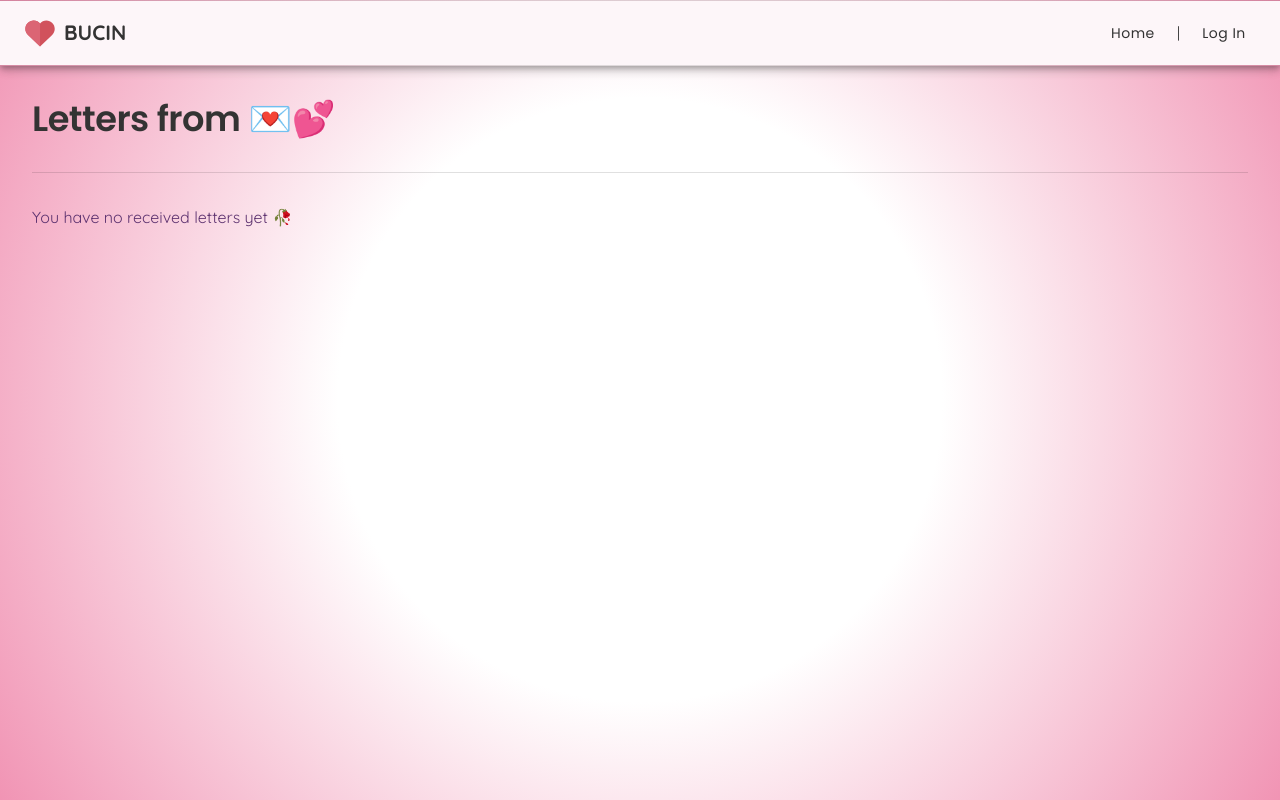
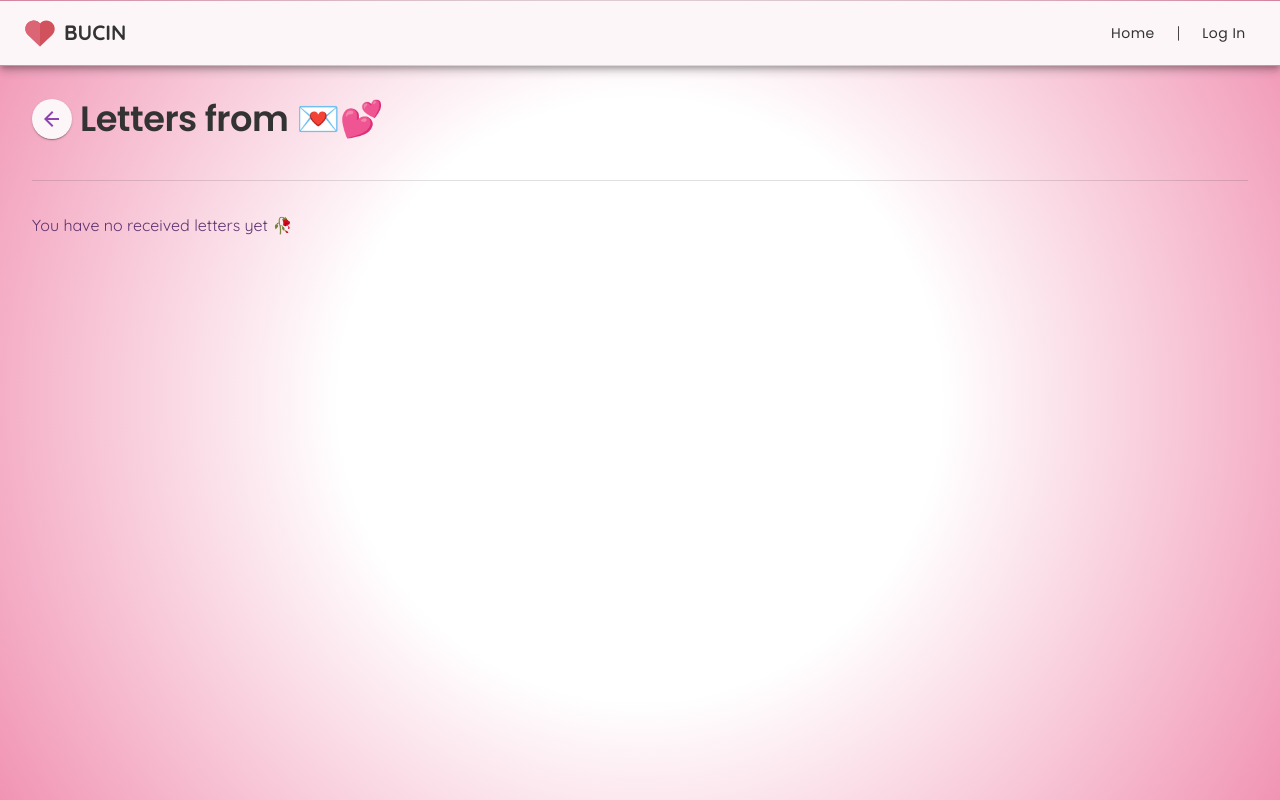
Before and after one commit to ratukf/bucin, a React (Vite) app: page /letters-received in a window 1280 px wide. Built offline with nearby package versions, Linux system fonts and the light colour scheme.

Commit message:
feat: add navigation to each Letter (navigate to /letter/:id) in Dashboard, Letters Received, and Letters Sent Page

```diff
--- a/src/pages/DashboardPage.jsx
+++ b/src/pages/DashboardPage.jsx
@@ -107,7 +107,19 @@ export const DashboardPage = () => {
                   </WhiteBoxComponent>
                 </Grid>
                 {/* Recent Letters */}
-                <Grid size={{ xs: 12, md: 6 }}>
+                <Grid
+                  size={{ xs: 12, md: 6 }}
+                  sx={{
+                    cursor: 'pointer',
+                    transition: 'box-shadow 0.2s, transform 0.2s',
+                    borderRadius: 4,
+                    '&:hover': {
+                      boxShadow: 8,
+                      transform: 'scale(1.02)',
+                    },
+                  }}
+                  onClick={() => nav(`../letter/${data?.lettersReceived[0]?.id}`)}
+                >
                   <WhiteBoxComponent>
                     <motion.div
                       initial={{ opacity: 0, y: 30 }}
@@ -139,6 +151,7 @@ export const DashboardPage = () => {
                           <Button
                             key={letter.id || letter.title}
                             sx={{ textAlign: 'left', width: '100%' }}
+                            onClick={() => nav(`../letter/${letter.id}`)}
                           >
                             💌 {letter.title}
                           </Button>
@@ -179,6 +192,7 @@ export const DashboardPage = () => {
                           <Button
                             key={letter.id || letter.title}
                             sx={{ textAlign: 'left', width: '100%' }}
+                            onClick={() => nav(`../letter/${letter.id}`)}
                           >
                             💌 {letter.title}
                           </Button>
--- a/src/pages/LettersReceivedPage.jsx
+++ b/src/pages/LettersReceivedPage.jsx
@@ -1,14 +1,16 @@
-import { Box, Grid, Typography, Divider } from '@mui/material';
+import { Box, Grid, Typography, Divider, IconButton } from '@mui/material';
 import { useTheme } from '@mui/material';
 import { NavbarComponent } from '../components/NavbarComponent';
 import { useLetter } from '../hooks/useLetter';
 import { useSelector } from 'react-redux';
 import dayjs from 'dayjs';
+import { useNavigate } from 'react-router-dom';
 
 export const LettersReceivedPage = () => {
   const theme = useTheme();
   const { useLettersReceived } = useLetter();
   const { data } = useSelector((state) => state.auth);
+  const nav = useNavigate();
 
   useLettersReceived();
 
@@ -27,7 +29,22 @@ export const LettersReceivedPage = () => {
       </Box>
       <Box>
         <Grid container sx={{ padding: 4 }} spacing={2}>
-          <Grid size={12}>
+          <Grid size={12} display="flex" alignItems="center" mb={1}>
+            <IconButton
+              onClick={() => nav(-1)}
+              sx={{
+                mr: 1,
+                color: theme.palette.primary.main,
+                background: theme.palette.background.default,
+                boxShadow: theme.shadows[1],
+                '&:hover': {
+                  background: theme.palette.primary.light,
+                },
+              }}
+              aria-label="back"
+            >
+              <svg xmlns="http://www.w3.org/2000/svg" height="24" viewBox="0 0 24 24" width="24" fill="currentColor"><path d="M0 0h24v24H0z" fill="none"/><path d="M19 11H7.83l5.59-5.59L12 4l-8 8 8 8 1.41-1.41L7.83 13H19v-2z"/></svg>
+            </IconButton>
             <Typography variant={'h2'}>Letters from {data?.partnerDetail?.name} 💌💕 </Typography>
           </Grid>
           <Grid size={12}>
@@ -37,6 +54,7 @@ export const LettersReceivedPage = () => {
             data.lettersReceived.map((letter) => (
               <Grid size={{ xs: 6, md: 4 }} key={letter.id}>
                 <Box
+                  onClick={() => nav(`../letter/${letter.id}`)}
                   sx={{
                     padding: 2,
                     borderRadius: 2,
--- a/src/pages/LettersSentPage.jsx
+++ b/src/pages/LettersSentPage.jsx
@@ -1,14 +1,17 @@
-import { Box, Grid, Typography, Divider } from '@mui/material';
+import { Box, Grid, Typography, Divider, IconButton } from '@mui/material';
 import { useTheme } from '@mui/material';
 import { NavbarComponent } from '../components/NavbarComponent';
 import { useLetter } from '../hooks/useLetter';
 import { useSelector } from 'react-redux';
 import dayjs from 'dayjs';
+import { useNavigate } from 'react-router-dom';
+import ArrowBackIcon from '@mui/icons-material/ArrowBack';
 
 export const LettersSentPage = () => {
   const theme = useTheme();
   const { useLettersSent } = useLetter();
   const { data } = useSelector((state) => state.auth);
+  const nav = useNavigate();
 
   useLettersSent();
 
@@ -27,7 +30,22 @@ export const LettersSentPage = () => {
       </Box>
       <Box>
         <Grid container sx={{ padding: 4 }} spacing={2}>
-          <Grid size={12}>
+          <Grid size={12} display="flex" alignItems="center" mb={1}>
+            <IconButton
+              onClick={() => nav(-1)}
+              sx={{
+                mr: 1,
+                color: theme.palette.primary.main,
+                background: theme.palette.background.default,
+                boxShadow: theme.shadows[1],
+                '&:hover': {
+                  background: theme.palette.primary.light,
+                },
+              }}
+              aria-label="back"
+            >
+              <ArrowBackIcon />
+            </IconButton>
             <Typography variant={'h2'}>Letters sent 🛩️ </Typography>
           </Grid>
           <Grid size={12}>
@@ -37,6 +55,7 @@ export const LettersSentPage = () => {
             data.lettersSent.map((letter) => (
               <Grid size={{ xs: 6, md: 4 }} key={letter.id}>
                 <Box
+                  onClick={() => nav(`../letter/${letter.id}`)}
                   sx={{
                     padding: 2,
                     borderRadius: 2,
```
